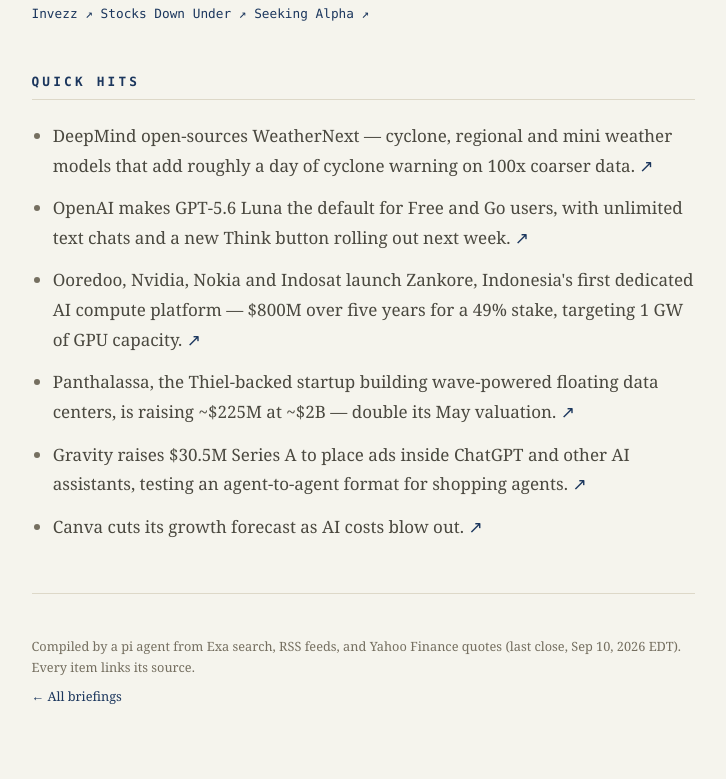
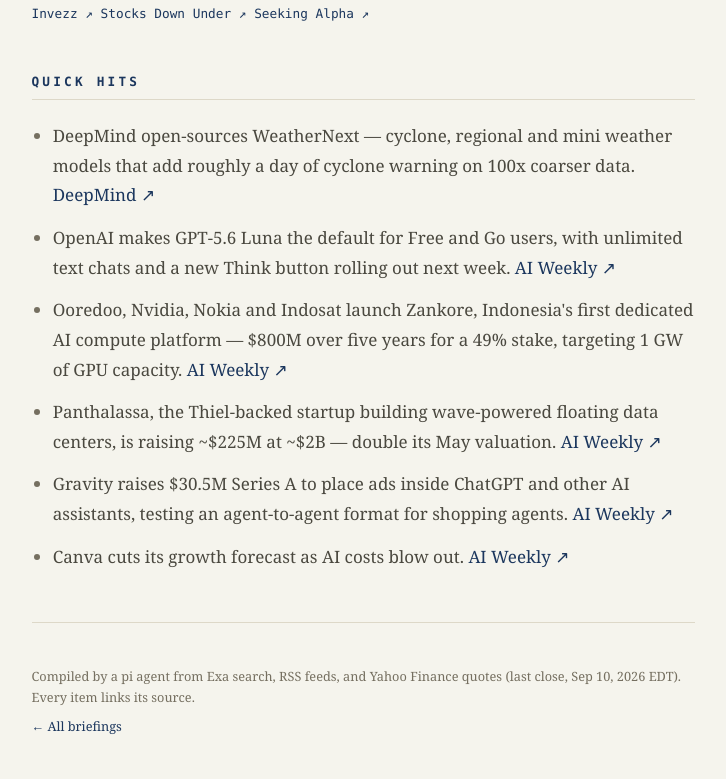
Before and after one commit to dspachos/ai-brief, a plain HTML site: page posts/2026-09-11.html in a window 1280 px wide. Shown: the part 5821-6600 px from the top of the page, without its empty margins (277-1003 px from the left). Before the commit the page ends 6570 px from the top, so only its background shows below. Drawn offline with nearby package versions, Linux system fonts and the light colour scheme.

Commit message:
fix: label source links in quick hits

```diff
--- a/posts/2026-09-11.html
+++ b/posts/2026-09-11.html
@@ -246,12 +246,12 @@
     <section id="quick-hits" class="pt-12">
       <h2 class="font-mono text-xs font-bold tracking-[0.25em] text-brand uppercase border-b border-hair pb-2">Quick hits</h2>
       <ul class="mt-5 space-y-3 text-base text-body leading-7 list-disc list-outside pl-5 marker:text-muted">
-        <li>DeepMind open-sources WeatherNext — cyclone, regional and mini weather models that add roughly a day of cyclone warning on 100x coarser data. <a href="https://deepmind.google" class="text-brand hover:underline underline-offset-2">↗</a></li>
-        <li>OpenAI makes GPT-5.6 Luna the default for Free and Go users, with unlimited text chats and a new Think button rolling out next week. <a href="https://aiweekly.co/ai-news-today" class="text-brand hover:underline underline-offset-2">↗</a></li>
-        <li>Ooredoo, Nvidia, Nokia and Indosat launch Zankore, Indonesia's first dedicated AI compute platform — $800M over five years for a 49% stake, targeting 1 GW of GPU capacity. <a href="https://aiweekly.co/ai-news-today" class="text-brand hover:underline underline-offset-2">↗</a></li>
-        <li>Panthalassa, the Thiel-backed startup building wave-powered floating data centers, is raising ~$225M at ~$2B — double its May valuation. <a href="https://aiweekly.co/ai-news-today" class="text-brand hover:underline underline-offset-2">↗</a></li>
-        <li>Gravity raises $30.5M Series A to place ads inside ChatGPT and other AI assistants, testing an agent-to-agent format for shopping agents. <a href="https://aiweekly.co/ai-news-today" class="text-brand hover:underline underline-offset-2">↗</a></li>
-        <li>Canva cuts its growth forecast as AI costs blow out. <a href="https://aiweekly.co/ai-news-today" class="text-brand hover:underline underline-offset-2">↗</a></li>
+        <li>DeepMind open-sources WeatherNext — cyclone, regional and mini weather models that add roughly a day of cyclone warning on 100x coarser data. <a href="https://deepmind.google" class="text-brand hover:underline underline-offset-2">DeepMind ↗</a></li>
+        <li>OpenAI makes GPT-5.6 Luna the default for Free and Go users, with unlimited text chats and a new Think button rolling out next week. <a href="https://aiweekly.co/ai-news-today" class="text-brand hover:underline underline-offset-2">AI Weekly ↗</a></li>
+        <li>Ooredoo, Nvidia, Nokia and Indosat launch Zankore, Indonesia's first dedicated AI compute platform — $800M over five years for a 49% stake, targeting 1 GW of GPU capacity. <a href="https://aiweekly.co/ai-news-today" class="text-brand hover:underline underline-offset-2">AI Weekly ↗</a></li>
+        <li>Panthalassa, the Thiel-backed startup building wave-powered floating data centers, is raising ~$225M at ~$2B — double its May valuation. <a href="https://aiweekly.co/ai-news-today" class="text-brand hover:underline underline-offset-2">AI Weekly ↗</a></li>
+        <li>Gravity raises $30.5M Series A to place ads inside ChatGPT and other AI assistants, testing an agent-to-agent format for shopping agents. <a href="https://aiweekly.co/ai-news-today" class="text-brand hover:underline underline-offset-2">AI Weekly ↗</a></li>
+        <li>Canva cuts its growth forecast as AI costs blow out. <a href="https://aiweekly.co/ai-news-today" class="text-brand hover:underline underline-offset-2">AI Weekly ↗</a></li>
       </ul>
     </section>
 
```
